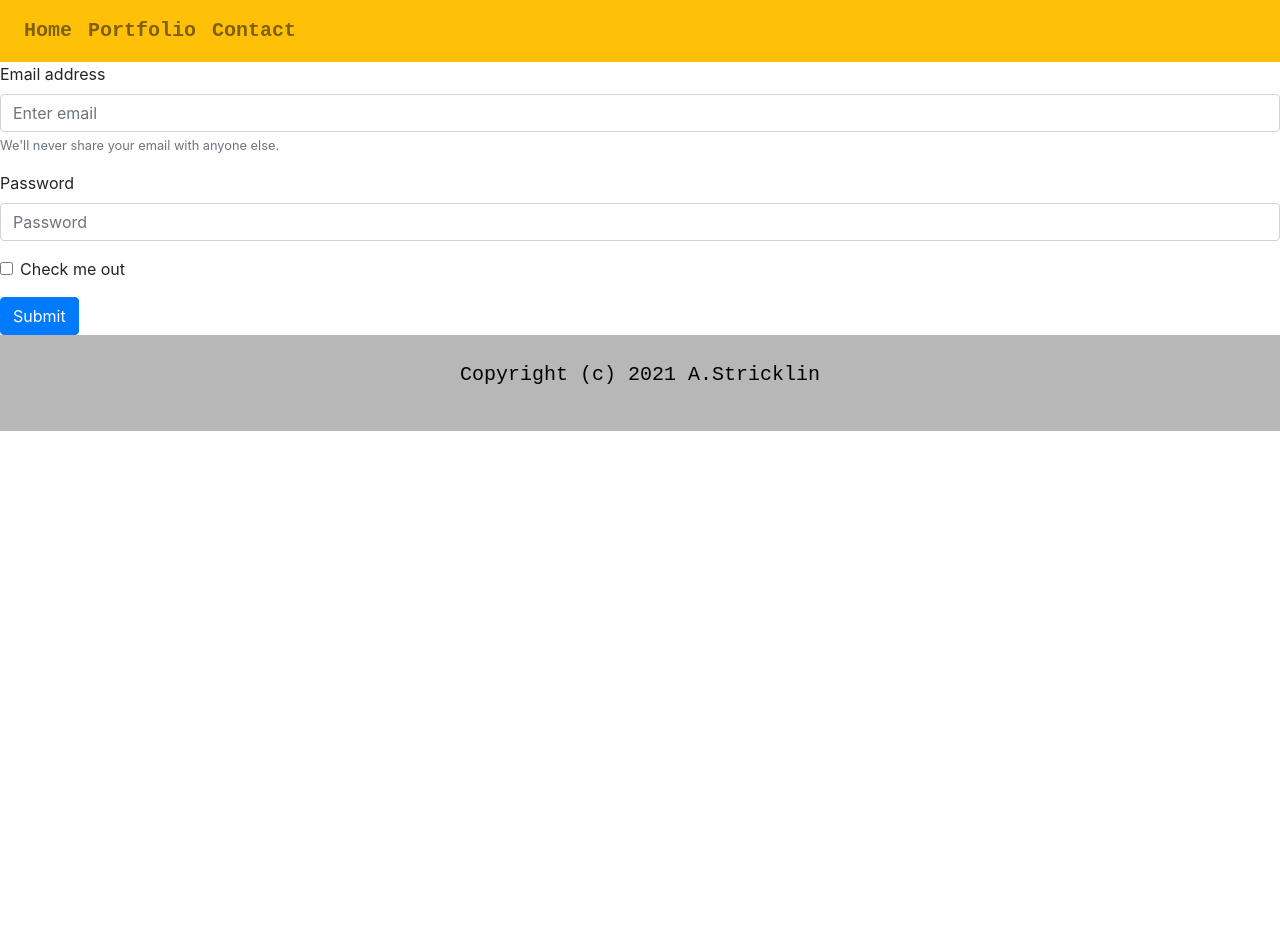
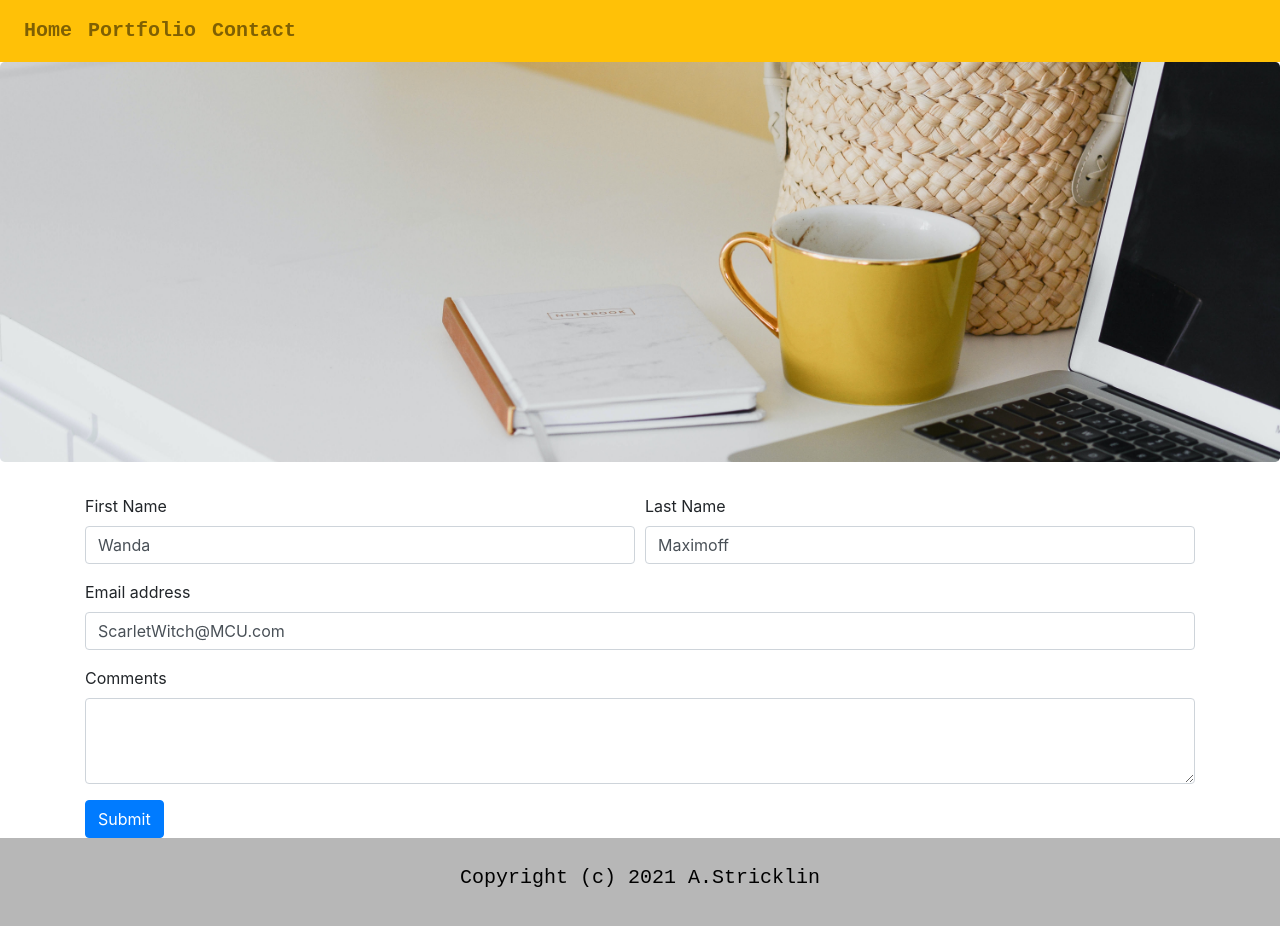
Before and after one commit to stricklin927/PortfolioReact, a React (Create React App) app: page /contact in a window 1280 px wide. Shown: the top 926 px of the page. Before the commit the page ends 800 px from the top, so only its background shows below. Built offline with nearby package versions, Linux system fonts and the light colour scheme.

Commit message:
Edit form with react-bootstrap components, remove tag

```diff
--- a/src/App.js
+++ b/src/App.js
@@ -1,5 +1,5 @@
 import React from 'react';
-import { BrowserRouter as Router, Switch, Route, Link } from "react-router-dom";
+import { BrowserRouter as Router, Switch, Route } from "react-router-dom";
 import './App.css';
 
 import Header from './components/header';
--- a/src/components/contact.js
+++ b/src/components/contact.js
@@ -1,29 +1,41 @@
 import React, { useEffect, useState, Link } from 'react';
-import { Form, Button } from 'react-bootstrap';
+import { Jumbotron, Container, Form, Col, Button } from 'react-bootstrap';
 
 
 export function Contact() {
     return (
-        <Form>
-            <Form.Group controlId="formBasicEmail">
-                <Form.Label>Email address</Form.Label>
-                <Form.Control type="email" placeholder="Enter email" />
-                <Form.Text className="text-muted">
-                We'll never share your email with anyone else.
-                </Form.Text>
-            </Form.Group>
+        <div>
+            <Jumbotron className="homeJumbotron">
+        </Jumbotron>
+            <Container>
+                <Form>
+                    <Form.Row>
+                        <Form.Group as={Col}>
+                            <Form.Label>First Name</Form.Label>
+                            <Form.Control required type="text" placeholder="First Name" defaultValue="Wanda" />
+                        </Form.Group>
 
-            <Form.Group controlId="formBasicPassword">
-                <Form.Label>Password</Form.Label>
-                <Form.Control type="password" placeholder="Password" />
-            </Form.Group>
-            <Form.Group controlId="formBasicCheckbox">
-                <Form.Check type="checkbox" label="Check me out" />
-            </Form.Group>
-            <Button variant="primary" type="submit">
-                Submit
-            </Button>
-        </Form>
+                        <Form.Group as={Col}>
+                            <Form.Label>Last Name</Form.Label>
+                            <Form.Control required type="text" placeholder="Last Name" defaultValue="Maximoff" />
+                        </Form.Group>
+                    </Form.Row>
+
+                    <Form.Group>
+                        <Form.Label>Email address</Form.Label>
+                        <Form.Control required type="email" placeholder="Enter email" defaultValue="ScarletWitch@MCU.com" />
+                    </Form.Group>
+
+                    <Form.Group>
+                        <Form.Label>Comments</Form.Label>
+                        <Form.Control as="textarea" rows={3} />
+                    </Form.Group>
+
+                    <Button variant="primary" type="submit">Submit</Button>
+
+                </Form>
+            </Container>
+        </div>
       );
     };
 
--- a/src/components/header.js
+++ b/src/components/header.js
@@ -4,7 +4,7 @@ import { Navbar, Nav } from 'react-bootstrap';
 
 export function Header() {
   return (
-    <Navbar bg="warning" variant="light" expand="md">
+    <Navbar bg="warning" variant="light" expand="sm">
       <Navbar.Toggle aria-controls="basic-navbar-nav" />
       <Navbar.Collapse id="basic-navbar-nav">
         <Nav className="mr-auto">
```
